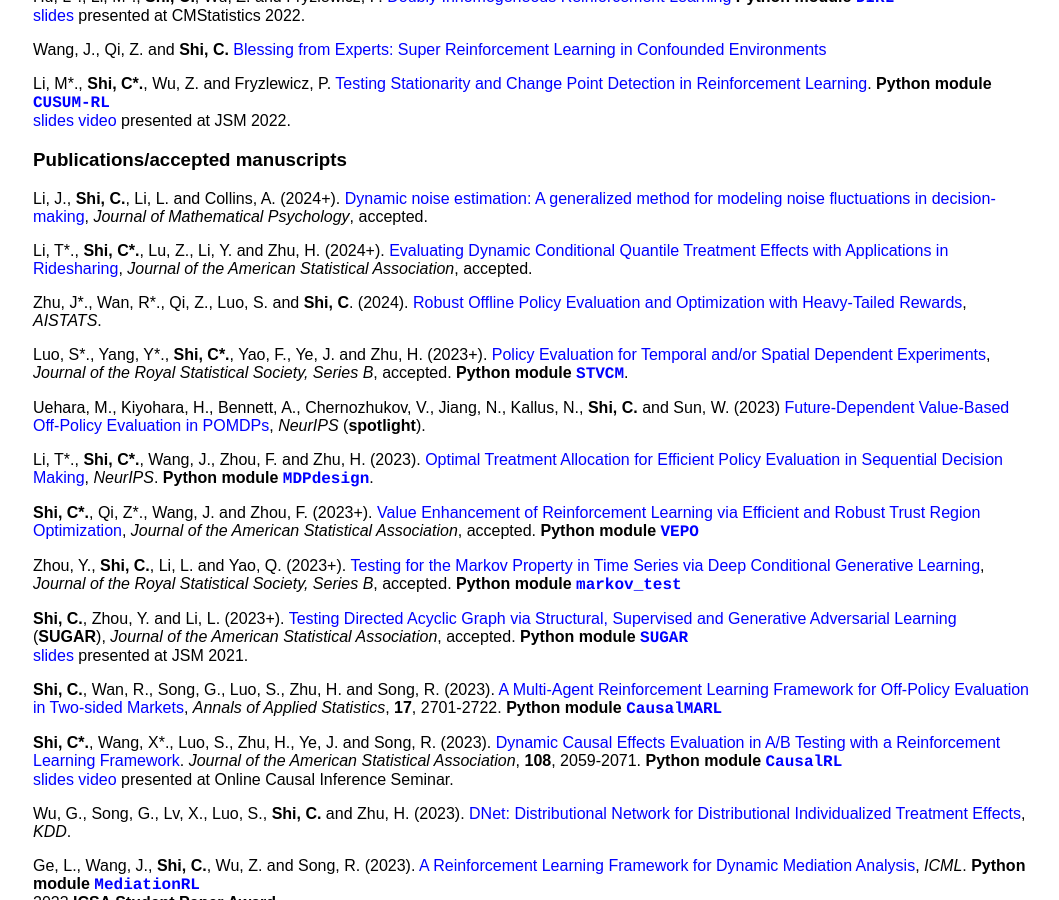
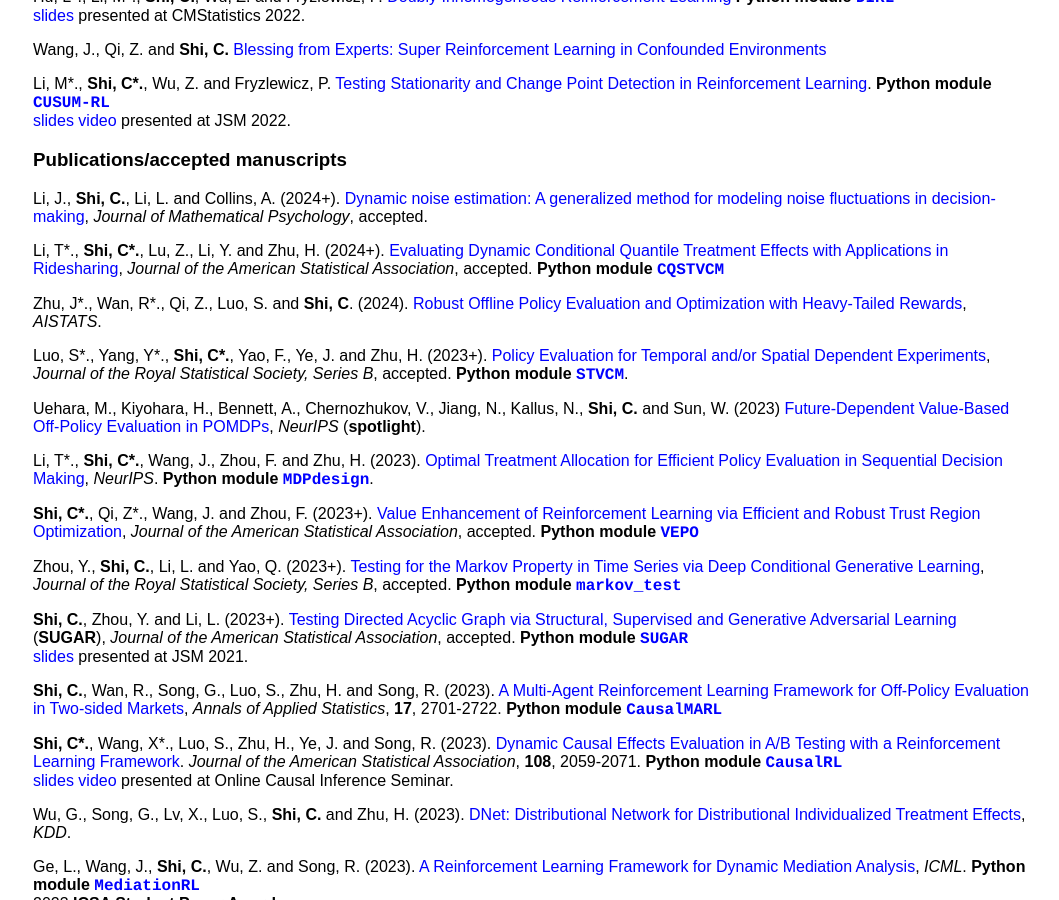
Before and after one commit to callmespring/callmespring.github.io, a Jekyll site: the page built from publication.md, in a window 1280 px wide and 900 px high, scrolled down 513 px. Shown: the whole window, without its empty margins (107-1166 px from the left). Built offline with Jekyll 4.4.1, drawn with Linux system fonts in a browser that asks for light colours.

Commit message:
Update publication.md

```diff
--- a/publication.md
+++ b/publication.md
@@ -43,7 +43,7 @@ Reinforcement Learning](https://arxiv.org/pdf/2203.01707.pdf).
 
 Li, J., **Shi, C.**, Li, L. and Collins, A. (2024+). [Dynamic noise estimation: A generalized method for modeling noise fluctuations in decision-making](https://www.biorxiv.org/content/10.1101/2023.06.19.545524v1.full.pdf), _Journal of Mathematical Psychology_, accepted.
 
-Li, T\*., **Shi, C\*.**, Lu, Z., Li, Y. and Zhu, H. (2024+). [Evaluating Dynamic Conditional Quantile Treatment Effects with Applications in Ridesharing](https://arxiv.org/abs/2305.10187),  _Journal of the American Statistical Association_, accepted.
+Li, T\*., **Shi, C\*.**, Lu, Z., Li, Y. and Zhu, H. (2024+). [Evaluating Dynamic Conditional Quantile Treatment Effects with Applications in Ridesharing](https://arxiv.org/abs/2305.10187),  _Journal of the American Statistical Association_, accepted. **Python module** [<span style="font-family:courier;">**CQSTVCM**</span>](https://github.com/BIG-S2/CQSTVCM)
 
 Zhu, J\*., Wan, R\*., Qi, Z., Luo, S. and **Shi, C**. (2024). [Robust Offline Policy Evaluation and Optimization with Heavy-Tailed Rewards](https://arxiv.org/pdf/2310.18715.pdf), _AISTATS_.
 
```
